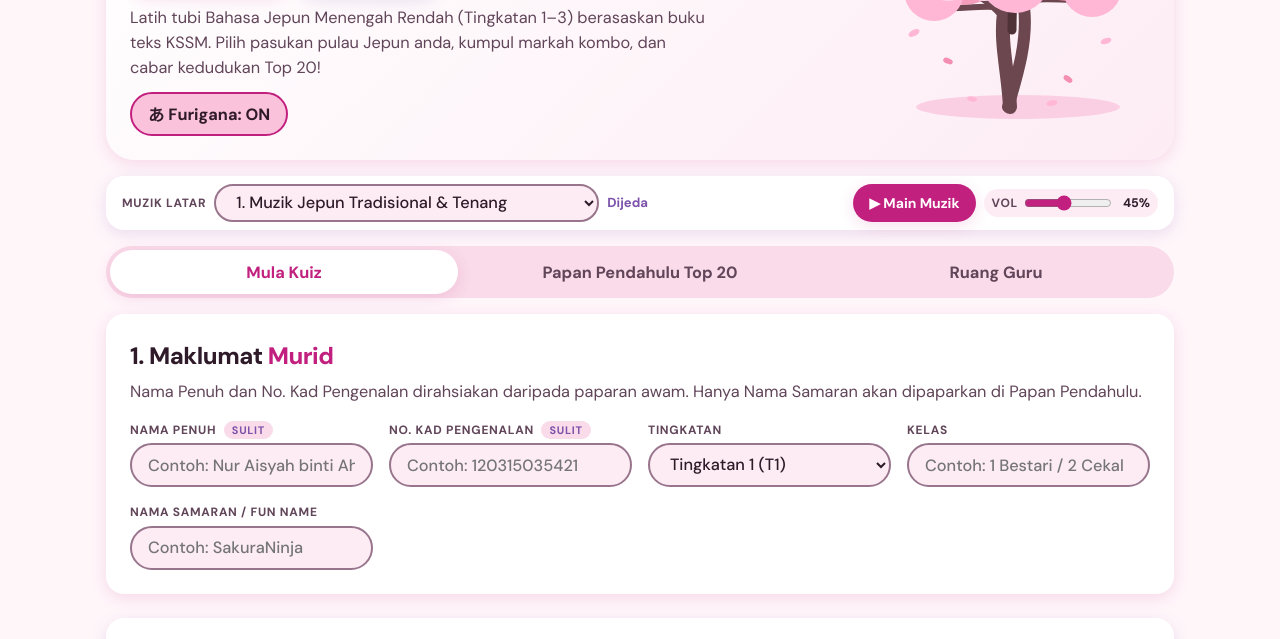
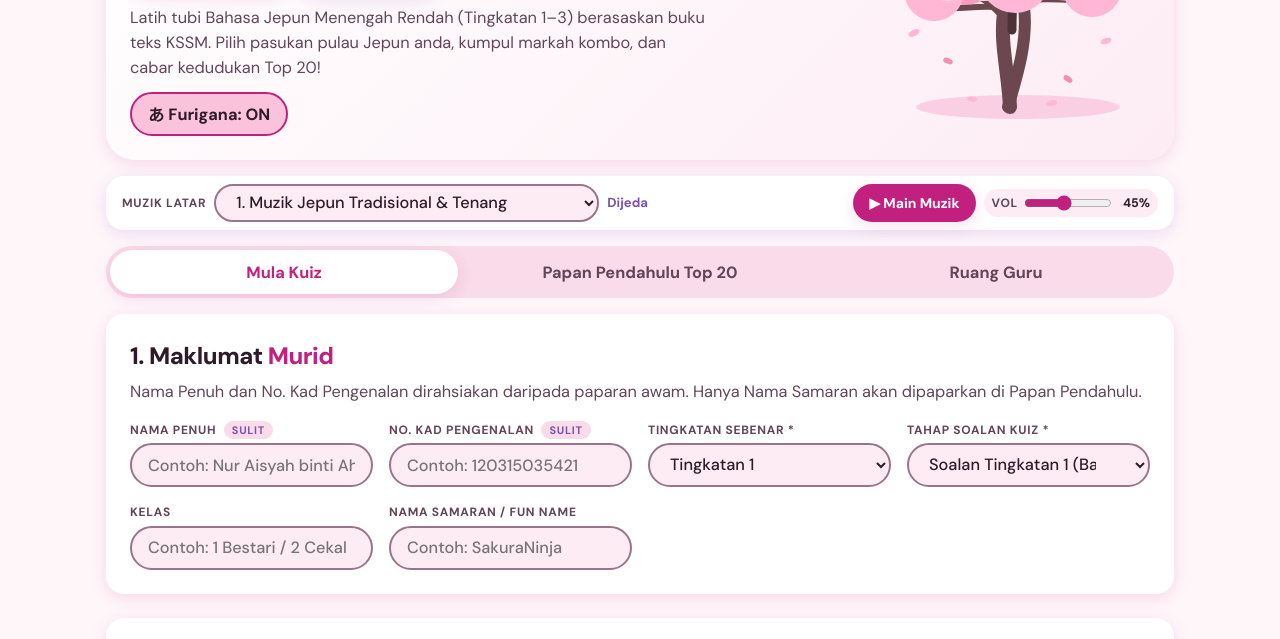
Before and after one commit to afm2020/kuizjepun, a plain HTML site: page index.html in a window 1280 px wide. Shown: the part 157-796 px from the top of the page. Drawn offline with Linux system fonts and the light colour scheme; a web font is replaced by a local one.

Commit message:
Add files via upload

```diff
--- a/index.html
+++ b/index.html
@@ -1244,11 +1244,20 @@ body.in-quiz .page-footer {
           <input id="inp-nokp" class="pill-input" type="text" inputmode="numeric" placeholder="Contoh: 120315035421">
         </div>
         <div class="field-group">
-          <label class="field-label" for="inp-tingkatan">Tingkatan</label>
-          <select id="inp-tingkatan" class="pill-select" onchange="updatePoolStats()">
-            <option value="T1">Tingkatan 1 (T1)</option>
-            <option value="T2">Tingkatan 2 (T2)</option>
-            <option value="T3">Tingkatan 3 (T3)</option>
+          <label class="field-label" for="inp-tingkatan">Tingkatan Sebenar <span class="req">*</span></label>
+          <select id="inp-tingkatan" class="pill-select" required>
+            <option value="T1">Tingkatan 1</option>
+            <option value="T2">Tingkatan 2</option>
+            <option value="T3">Tingkatan 3</option>
+          </select>
+        </div>
+
+        <div class="field-group">
+          <label class="field-label" for="inp-tahap-soalan">Tahap Soalan Kuiz <span class="req">*</span></label>
+          <select id="inp-tahap-soalan" class="pill-select" required>
+            <option value="T1">Soalan Tingkatan 1 (Bab 1–5)</option>
+            <option value="T2">Soalan Tingkatan 2 (Bab 6–10)</option>
+            <option value="T3">Soalan Tingkatan 3 (Bab 11–15)</option>
           </select>
         </div>
         <div class="field-group">
@@ -2496,7 +2505,9 @@ function startQuiz() {
     mod: APP_STATE.studentDraft.mod || 'Kosa Kata'
   };
 
-  const questions = pickAntiRepeatQuestions(tingkatan, APP_STATE.studentDraft.mod, 10);
+  const tahapEl = document.getElementById('inp-tahap-soalan');
+  const tahapSoalan = tahapEl ? tahapEl.value : tingkatan;
+  const questions = pickAntiRepeatQuestions(tahapSoalan, APP_STATE.studentDraft.mod, 10);
   persistAppState();
 
   QUIZ_SESSION.active = true;
@@ -3043,6 +3054,8 @@ async function initApp() {
   if (fullEl && d.namaPenuh) fullEl.value = d.namaPenuh;
   if (nokpEl && d.noKp) nokpEl.value = d.noKp;
   if (tingEl && d.tingkatan) tingEl.value = d.tingkatan;
+  const tahapEl = document.getElementById('inp-tahap-soalan');
+  if (tahapEl && d.tahapSoalan) tahapEl.value = d.tahapSoalan;
   if (kelasEl && d.kelas) kelasEl.value = d.kelas;
   if (nickEl && d.namaSamaran) nickEl.value = d.namaSamaran;
 
```
